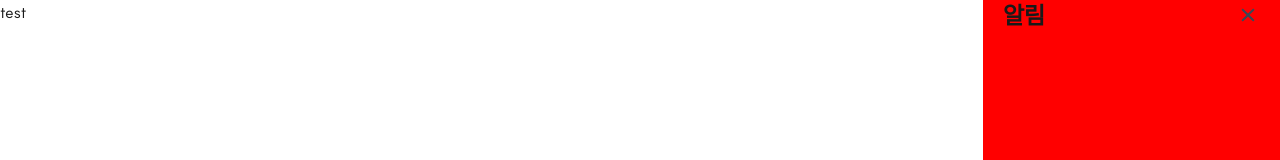
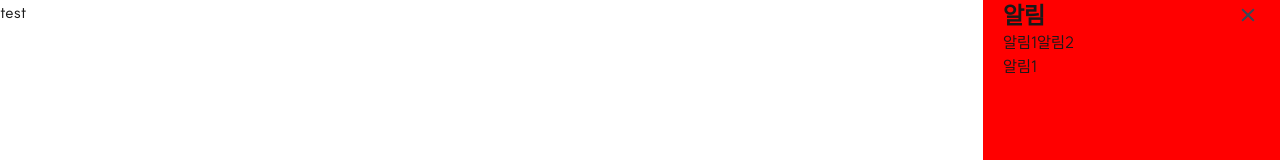
Before and after one commit to muzi55/didit, a Next.js app: page / in a window 1280 px wide. Shown: the top 160 px of the page. Built offline with nearby package versions, Linux system fonts and the light colour scheme.

Commit message:
feat: AlaramTabs 알람탭 구현

```diff
--- a/src/app/_components/alarm/AlarmBox.tsx
+++ b/src/app/_components/alarm/AlarmBox.tsx
@@ -1,11 +1,24 @@
-import React from "react";
+"use client";
+import React, { useState } from "react";
 
 import { crossMedium, icons } from "@/shared/libs/common/icons";
 
+import { AlarmTabs } from "./AlarmTabs";
+
 export default function AlarmBox() {
+	const [tab, setTab] = useState<number>(0);
 	return (
 		<div className="absolute top-0 right-0 alarmBox">
 			<AlarmBox.AlarmHeader onClick={() => {}} />
+
+			<AlarmTabs activeIndex={tab} setActiveIndex={setTab}>
+				<AlarmTabs.Tab title="알림1">
+					<div>알림1</div>
+				</AlarmTabs.Tab>
+				<AlarmTabs.Tab title="알림2">
+					<div>알림2</div>
+				</AlarmTabs.Tab>
+			</AlarmTabs>
 		</div>
 	);
 }
@@ -20,3 +33,4 @@ const AlarmHeader = ({ onClick }: { onClick: () => void }) => {
 };
 
 AlarmBox.AlarmHeader = AlarmHeader;
+AlarmBox.AlarmTabs = AlarmTabs;
--- /dev/null
+++ b/src/app/_components/alarm/AlarmTab.tsx
@@ -0,0 +1,11 @@
+interface ITabProps {
+	children: React.ReactNode;
+	title: string;
+}
+export const AlarmTab = ({ children, title }: ITabProps) => {
+	return (
+		<div title={title} className="h-full">
+			{children}
+		</div>
+	);
+};
--- /dev/null
+++ b/src/app/_components/alarm/AlarmTabs.tsx
@@ -0,0 +1,38 @@
+import React from "react";
+
+import { AlarmTab } from "./AlarmTab";
+interface IChildProps {
+	title: string;
+}
+interface ITabProps {
+	children: React.ReactElement<IChildProps>[];
+	activeIndex: number;
+	setActiveIndex: React.Dispatch<React.SetStateAction<number>>;
+}
+
+export const AlarmTabs = ({
+	children,
+	activeIndex,
+	setActiveIndex,
+}: ITabProps) => {
+	return (
+		<div>
+			<div className="">
+				{React.Children.map(children, (child, index) => (
+					<button className="" onClick={() => setActiveIndex(index)}>
+						{child.props.title}
+					</button>
+				))}
+			</div>
+			<div>
+				{React.Children.map(
+					children,
+					(child, index) =>
+						index === activeIndex && <div className="">{child}</div>,
+				)}
+			</div>
+		</div>
+	);
+};
+
+AlarmTabs.Tab = AlarmTab;
```
